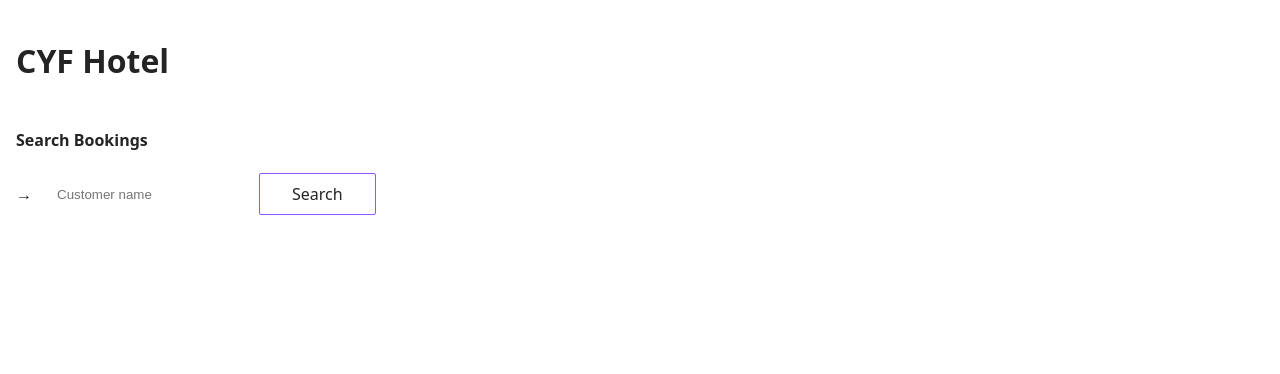
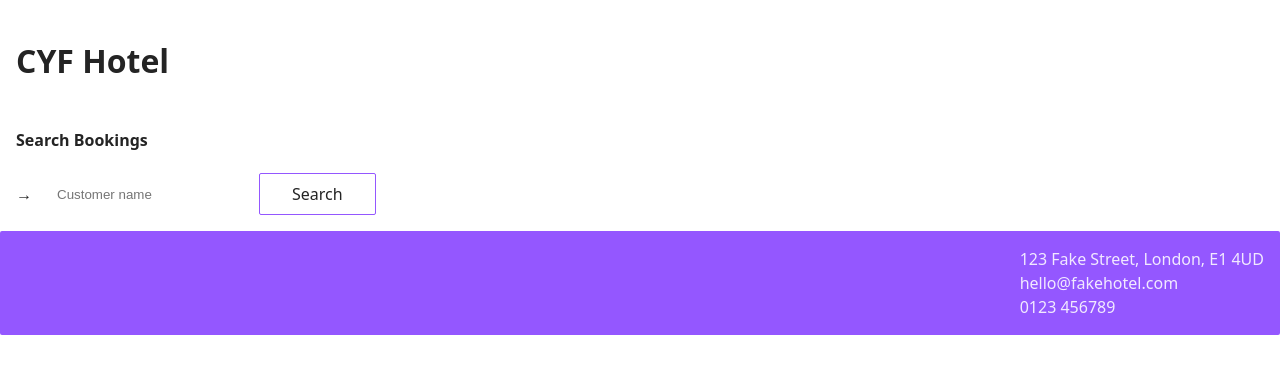
Before and after one commit to CodeYourFuture/React-Module-Project, a React (Vite) app: page / in a window 1280 px wide. Shown: the top 374 px of the page. Built offline with nearby package versions, Linux system fonts and the light colour scheme.

Commit message:
footer added to main JSX

```diff
--- a/src/main.jsx
+++ b/src/main.jsx
@@ -1,10 +1,12 @@
 import React from "react";
 import ReactDOM from "react-dom/client";
 import App from "@/components/App/App.jsx";
+import Footer from "@/components/Footer/Footer.jsx";
 import "./index.css";
 
 ReactDOM.createRoot(document.getElementById("root")).render(
   <React.StrictMode>
     <App />
+    <Footer />
   </React.StrictMode>
 );
```
